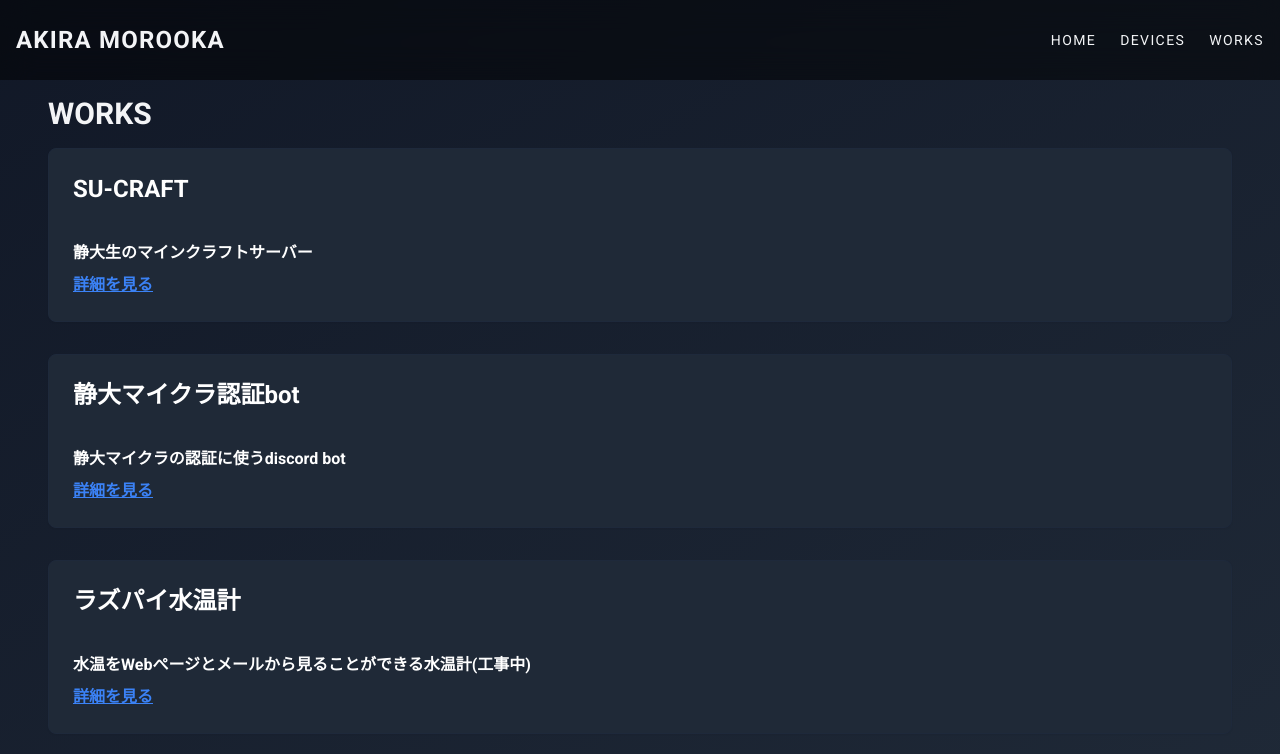
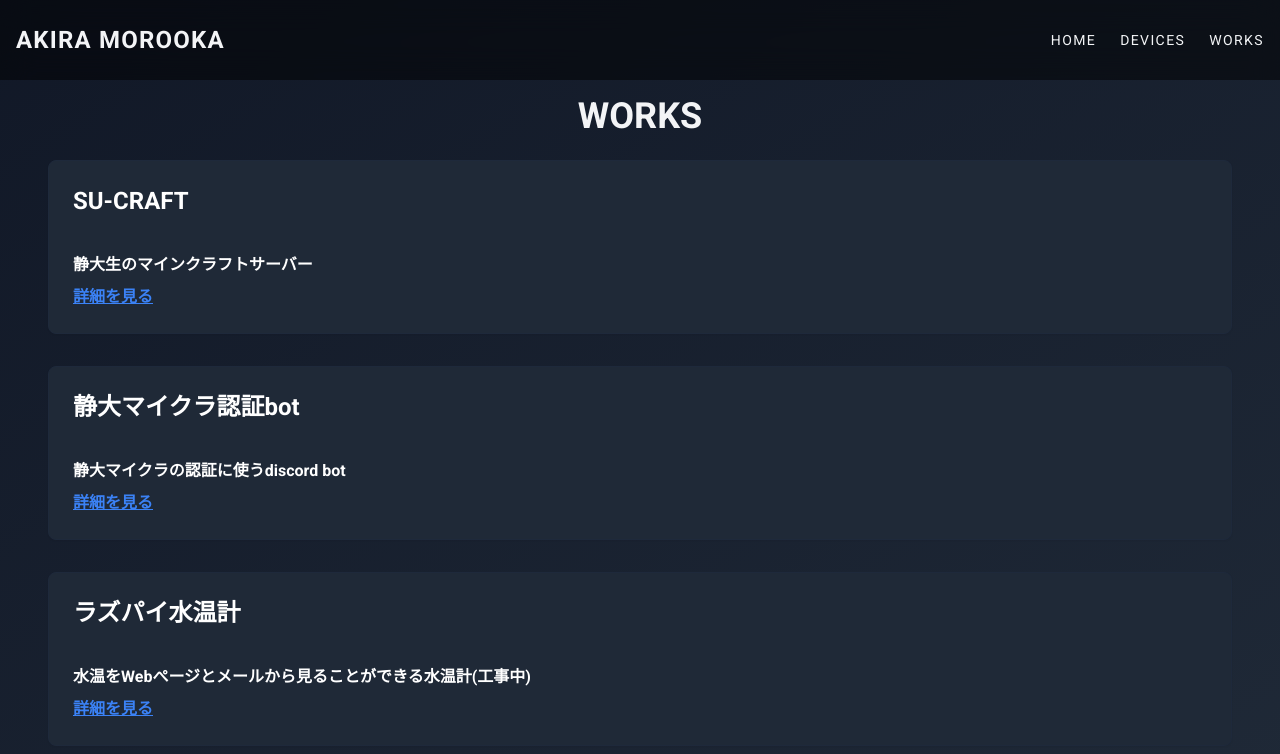
Before and after one commit to araaki12345/araaki-homepage, a React (Vite) app: page /works in a window 1280 px wide. Shown: the top 754 px of the page. Built offline with nearby package versions, Linux system fonts and the light colour scheme.

Commit message:
Update WorkPage.tsx

```diff
--- a/src/components/pages/WorkPage.tsx
+++ b/src/components/pages/WorkPage.tsx
@@ -10,7 +10,7 @@ const creations = [
 const WorksPage: React.FC = () => {
   return (
     <MainTemplate>
-    <h1 className="text-3xl font-bold">WORKS</h1>
+    <h1 className="text-2xl sm:text-3xl md:text-4xl font-bold mb-6 text-center break-words">WORKS</h1>
     <div className="space-y-8 font-bold">
       {creations.map((work, index) => (
         <Card key={index} className="dark:bg-gray-800 dark:text-white">
```
